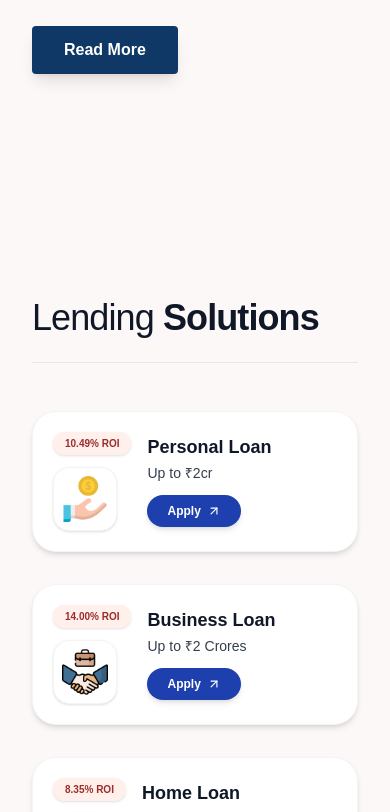
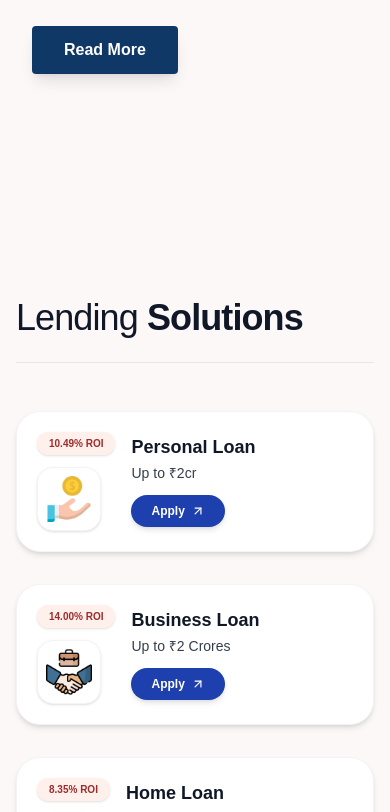
Before and after one commit to neerajk001/smartmumbaisolutions, a Next.js app: page / in a window 390 px wide. Shown: the part 1204-2016 px from the top of the page. Built offline with nearby package versions, Linux system fonts and the light colour scheme; no server answers.

Commit message:
added layout

```diff
--- a/components/ProductShowcase.tsx
+++ b/components/ProductShowcase.tsx
@@ -83,7 +83,7 @@ export default function ProductShowcase() {
     return (
         <>
             <section className="py-32 bg-transparent">
-                <div className="container mx-auto px-8 md:px-16 lg:px-24 space-y-24">
+                <div className="w-full md:w-[90%] md:max-w-[1200px] mx-auto px-4 md:px-8 space-y-24">
 
                     {/* Loan Section */}
                     <div>
```
